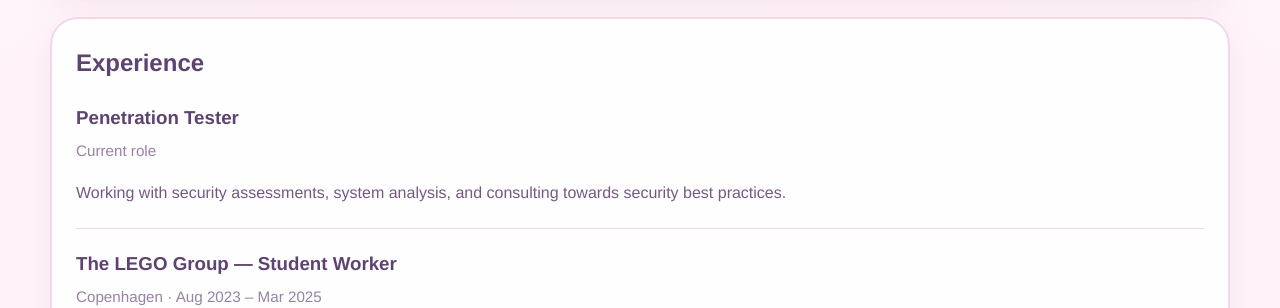
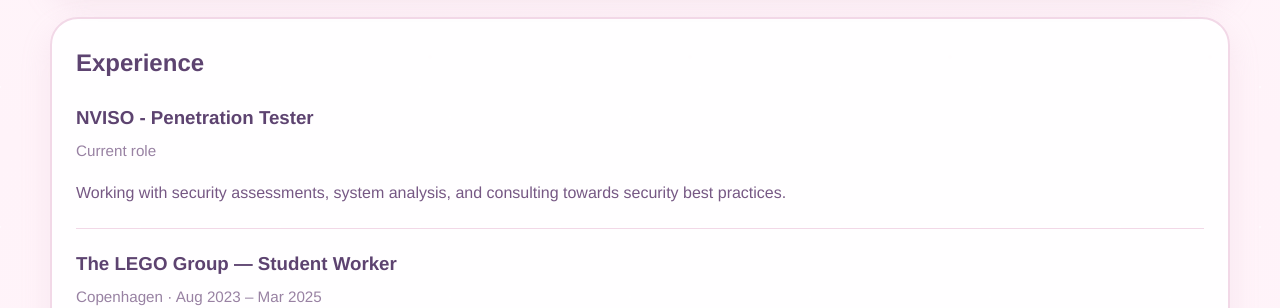
Before and after one commit to danae-pan/art-folio, a Jekyll site: the page built from cv.md, in a window 1280 px wide and 900 px high, scrolled down 835 px. Shown: the part 153-461 px from the top of the window. Built offline with Jekyll 4.4.1, drawn with Linux system fonts in a browser that asks for light colours.

Commit message:
fix: company name

```diff
--- a/cv.md
+++ b/cv.md
@@ -48,7 +48,7 @@ permalink: /cv/
   <h2>Experience</h2>
 
   <div class="cv-item">
-    <h3>Penetration Tester</h3>
+    <h3>NVISO - Penetration Tester</h3>
     <p class="cv-meta">Current role</p>
     <p>
       Working with security assessments, system analysis, and consulting towards security best practices.
```
